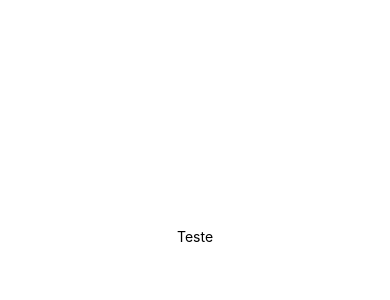
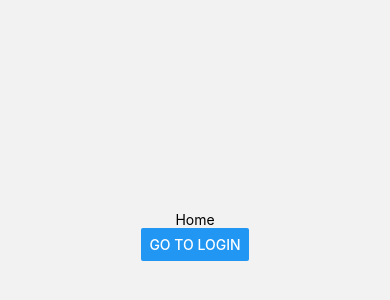
Before and after one commit to Gustavotc/tech-challenge-portal-alunos-app, a React Native app: screen /Home in a window 390 px wide. Shown: the part 186-486 px from the top of the page. Built offline with nearby package versions, Linux system fonts and the light colour scheme.

Commit message:
chore: basic navigation setup

```diff
--- a/App.tsx
+++ b/App.tsx
@@ -1,19 +1,9 @@
 import React from "react";
-import { View, Text } from "react-native";
 import { registerRootComponent } from "expo";
+import Routes from "./src/Routes";
 
 const App: React.FC = () => {
-  return (
-    <View
-      style={{
-        flex: 1,
-        justifyContent: "center",
-        alignItems: "center",
-      }}
-    >
-      <Text>Teste</Text>
-    </View>
-  );
+  return <Routes />;
 };
 
 export default App;
--- a/package.json
+++ b/package.json
@@ -4,10 +4,8 @@
   "version": "1.0.0",
   "scripts": {
     "start": "expo start",
-    "reset-project": "node ./scripts/reset-project.js",
     "android": "expo start --android",
     "ios": "expo start --ios",
-    "web": "expo start --web",
     "test": "jest --watchAll",
     "lint": "expo lint"
   },
@@ -17,6 +15,7 @@
   "dependencies": {
     "@expo/vector-icons": "^14.0.2",
     "@react-navigation/native": "^6.0.2",
+    "@react-navigation/native-stack": "^6.11.0",
     "expo": "~51.0.28",
     "expo-constants": "~16.0.2",
     "expo-font": "~12.0.9",
--- /dev/null
+++ b/src/Home.tsx
@@ -0,0 +1,28 @@
+import React from "react";
+import { View, Text, Button } from "react-native";
+import { useNavigation } from "@react-navigation/native";
+import { NativeStackNavigationProp } from "react-native-screens/lib/typescript/native-stack/types";
+import { RootStackParamList } from "./Routes";
+
+const Home: React.FC = () => {
+  const navigation =
+    useNavigation<NativeStackNavigationProp<RootStackParamList, "Home">>();
+
+  return (
+    <View
+      style={{
+        flex: 1,
+        justifyContent: "center",
+        alignItems: "center",
+      }}
+    >
+      <Text>Home</Text>
+      <Button
+        title="Go to login"
+        onPress={() => navigation.navigate("Login")}
+      />
+    </View>
+  );
+};
+
+export default Home;
--- /dev/null
+++ b/src/Login.tsx
@@ -0,0 +1,18 @@
+import React from "react";
+import { View, Text } from "react-native";
+
+const Login: React.FC = () => {
+  return (
+    <View
+      style={{
+        flex: 1,
+        justifyContent: "center",
+        alignItems: "center",
+      }}
+    >
+      <Text>Login</Text>
+    </View>
+  );
+};
+
+export default Login;
--- /dev/null
+++ b/src/Routes.tsx
@@ -0,0 +1,29 @@
+import React from "react";
+import { NavigationContainer } from "@react-navigation/native";
+import { createNativeStackNavigator } from "@react-navigation/native-stack";
+import Home from "./Home";
+import Login from "./Login";
+
+export type RootStackParamList = {
+  Home: undefined;
+  Login: undefined;
+};
+
+const Stack = createNativeStackNavigator<RootStackParamList>();
+
+const Routes: React.FC = () => {
+  return (
+    <NavigationContainer>
+      <Stack.Navigator
+        screenOptions={{
+          headerShown: false,
+        }}
+      >
+        <Stack.Screen name="Home" component={Home} />
+        <Stack.Screen name="Login" component={Login} />
+      </Stack.Navigator>
+    </NavigationContainer>
+  );
+};
+
+export default Routes;
```
Also changed, not shown: 1 other file (tests, documents, lock files or other folders).
